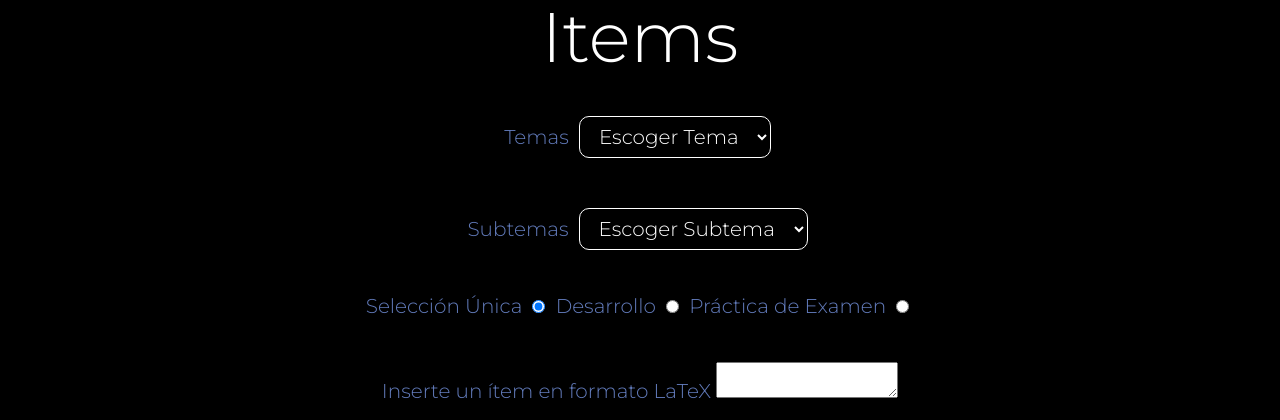
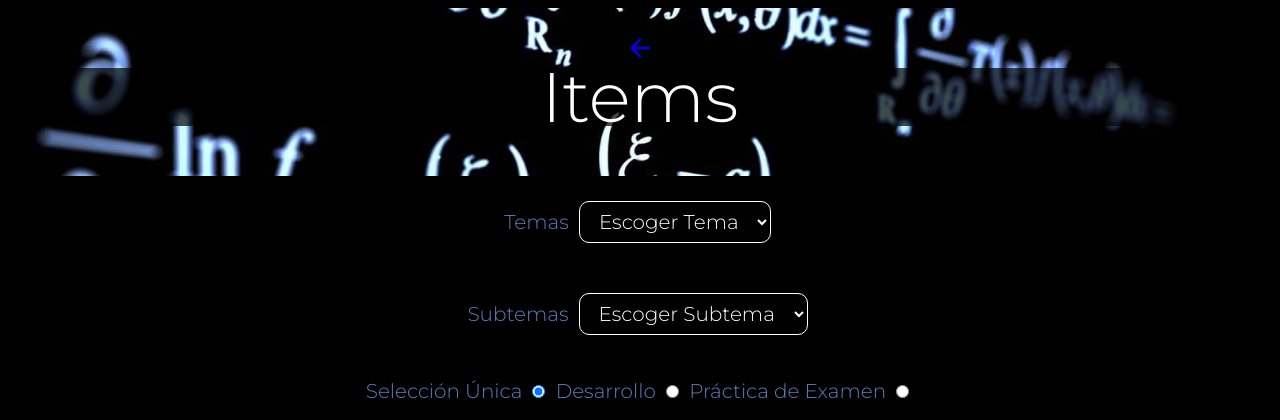
Before and after one commit to JavierCR16/Generador_de_Examenes, a Flask app: page /CRUDItems.html in a window 1280 px wide. Shown: the top 420 px of the page. Run offline with Flask 2, Linux system fonts and the light colour scheme; data that the repository does not hold is empty.

Commit message:
ffbbdfbf

```diff
--- a/templates/CRUDEncabezado.html
+++ b/templates/CRUDEncabezado.html
@@ -13,7 +13,8 @@
 </head>
 <body>
     <form method="post" action="CRUDEncabezado" name=" formEncabezado">
-    <div id="Top"  >
+    <div id="header"  >
+        <a href="ConstruirExamen.html"><i class="material-icons" style="font-size: 30px;">arrow_back</i></a>
         <h1> Configuración de encabezado</h1>
     </div>
 
--- a/templates/CRUDItems.html
+++ b/templates/CRUDItems.html
@@ -3,6 +3,7 @@
 <head>
     <meta charset="UTF-8">
     <title>Gestión de Ítems de Examen</title>
+    <link rel="stylesheet" href="https://fonts.googleapis.com/icon?family=Material+Icons">
     <link rel="stylesheet" href="https://cdnjs.cloudflare.com/ajax/libs/font-awesome/4.7.0/css/font-awesome.min.css">
     <link rel="stylesheet" href="/static/popupDescripcion.css">
     <link rel="stylesheet" type="text/css" href="../static/style.css">
@@ -26,7 +27,8 @@
         }
     </script>
 
-    <div id="Top"  >
+    <div id="header">
+        <a href="ConstruirExamen.html"><i class="material-icons" style="font-size: 30px;">arrow_back</i></a>
         <h1>Items</h1>
     </div>
 
--- a/templates/CRUDTemasSubtemas.html
+++ b/templates/CRUDTemasSubtemas.html
@@ -3,12 +3,14 @@
 <head>
     <meta charset="UTF-8">
     <title>Gestión de Temas y Subtemas</title>
+    <link rel="stylesheet" href="https://fonts.googleapis.com/icon?family=Material+Icons">
     <link rel="stylesheet" type="text/css" href="../static/style.css">
     <link href="https://fonts.googleapis.com/css?family=Montserrat:300" rel="stylesheet">
 </head>
 <body>
 
   <div id="header">
+    <a href="ConstruirExamen.html"><i class="material-icons" style="font-size: 30px;">arrow_back</i></a>
     <h1>Agregar Temas</h1>
   </div>
 <br>
--- a/templates/CRUDexamenes.html
+++ b/templates/CRUDexamenes.html
@@ -3,14 +3,15 @@
 <head>
     <meta charset="UTF-8">
     <title>Gestión de examenes</title>
+    <link rel="stylesheet" href="https://fonts.googleapis.com/icon?family=Material+Icons">
     <link rel="stylesheet" type="text/css" href="../static/style.css">
     <link href="https://fonts.googleapis.com/css?family=Montserrat:300" rel="stylesheet">
 </head>
 <body>
 
-    <div id = "Top">
+    <div id = "header">
+        <a href="ConstruirExamen.html"><i class="material-icons" style="font-size: 30px;">arrow_back</i></a>
         <h1>Seleccion de items de examenes</h1>
-
     </div>
 
     <div id = "TExamen">
--- a/templates/ConstruirExamen.html
+++ b/templates/ConstruirExamen.html
@@ -3,6 +3,7 @@
 <head>
     <meta charset="UTF-8">
     <title>Construir Examen</title>
+    <link rel="stylesheet" href="https://fonts.googleapis.com/icon?family=Material+Icons">
     <link rel="stylesheet" type="text/css" href="../static/style.css">
     <link href="https://fonts.googleapis.com/css?family=Montserrat:300" rel="stylesheet">
 </head>
@@ -21,6 +22,7 @@
   </div>
 
   <div style = "border: 0px solid white; margin-top: 15%; height: 200px; weight: 110%">
+      <a href="/"><i class="material-icons" style="font-size: 30px;">arrow_back</i></a>
       <button id= "titulo" onclick="openNav()">Generador de Exámenes</button>
   </div>
 
--- a/templates/OpcionesPrincipales.html
+++ b/templates/OpcionesPrincipales.html
@@ -2,7 +2,7 @@
 <html lang="en">
 <head>
     <meta charset="UTF-8">
-    <title>Opciones Principales</title>
+    <title>Generador de Exámenes</title>
     <link rel="stylesheet" type="text/css" href="../static/style.css">
     <link href="https://fonts.googleapis.com/css?family=Montserrat:300" rel="stylesheet">
 </head>
```
